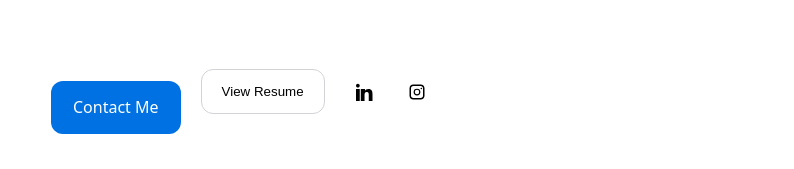
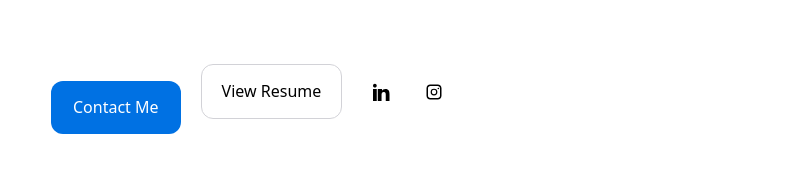
Before and after one commit to iimr4n/portfolio-js, a Next.js app: page / in a window 1280 px wide. Shown: the part 379-548 px from the top of the page, without its empty margins (32-826 px from the left). Built offline with nearby package versions, Linux system fonts and the light colour scheme.

Commit message:
Update Hero.jsx

```diff
--- a/components/Hero.jsx
+++ b/components/Hero.jsx
@@ -1,35 +1,33 @@
-"use client";
-
-import { useState } from "react";
-
 export default function Hero() {
-  const [open, setOpen] = useState(false);
-
   return (
-    <>
     <section className="hero">
       <div className="container">
         <h1>AHAMMAD IMRAN A</h1>
         <h2>Software Engineer</h2>
 
         <p>
-            I design and build reliable, scalable software with a focus on
-            clarity, performance, and user experience.
+          I design and build reliable, scalable software with a focus on clarity,
+          performance, and user experience.
         </p>
 
-          {/* Hero Actions */}
+        {/* Actions */}
         <div className="hero-actions glass">
+          {/* Contact */}
           <a href="#contact" className="btn-primary">
             Contact Me
           </a>
 
-            <button
+          {/* View Resume */}
+          <a
+            href="/Imran_Resume.pdf"
             className="btn-secondary"
-              onClick={() => setOpen(true)}
+            target="_blank"
+            rel="noopener noreferrer"
           >
             View Resume
-            </button>
+          </a>
 
+          {/* Social Icons */}
           <div className="social-icons">
             {/* LinkedIn */}
             <a
@@ -38,7 +36,7 @@ export default function Hero() {
               rel="noopener noreferrer"
               aria-label="LinkedIn"
             >
-                <svg viewBox="0 0 24 24">
+              <svg viewBox="0 0 24 24" aria-hidden="true">
                 <path d="M4.98 3.5C4.98 4.88 3.88 6 2.5 6S0 4.88 0 3.5 1.12 1 2.5 1 4.98 2.12 4.98 3.5zM0 8h5v16H0V8zm7.5 0H12v2.2h.1c.6-1.1 2.1-2.2 4.4-2.2 4.7 0 5.5 3.1 5.5 7.1V24h-5v-7.8c0-1.9 0-4.3-2.6-4.3-2.6 0-3 2-3 4.1V24h-5V8z" />
               </svg>
             </a>
@@ -50,7 +48,7 @@ export default function Hero() {
               rel="noopener noreferrer"
               aria-label="Instagram"
             >
-                <svg viewBox="0 0 24 24">
+              <svg viewBox="0 0 24 24" aria-hidden="true">
                 <path d="M7 2C4.2 2 2 4.2 2 7v10c0 2.8 2.2 5 5 5h10c2.8 0 5-2.2 5-5V7c0-2.8-2.2-5-5-5H7zm10 2c1.7 0 3 1.3 3 3v10c0 1.7-1.3 3-3 3H7c-1.7 0-3-1.3-3-3V7c0-1.7 1.3-3 3-3h10zm-5 3.5A4.5 4.5 0 1 0 16.5 12 4.5 4.5 0 0 0 12 7.5zm0 7.4A2.9 2.9 0 1 1 14.9 12 2.9 2.9 0 0 1 12 14.9zM17.8 6.2a1.1 1.1 0 1 0 0 2.2 1.1 1.1 0 0 0 0-2.2z" />
               </svg>
             </a>
@@ -58,28 +56,5 @@ export default function Hero() {
         </div>
       </div>
     </section>
-
-      {/* Resume Modal */}
-      {open && (
-        <div className="modal-overlay" onClick={() => setOpen(false)}>
-          <div
-            className="modal"
-            onClick={(e) => e.stopPropagation()}
-          >
-            <button
-              className="modal-close"
-              onClick={() => setOpen(false)}
-            >
-              ✕
-            </button>
-
-            <iframe
-              src="/Imran_Resume.pdf"
-              title="Resume Preview"
-            />
-          </div>
-        </div>
-      )}
-    </>
   );
 }
```
Lines whose indentation alone changed are shown as unchanged.
